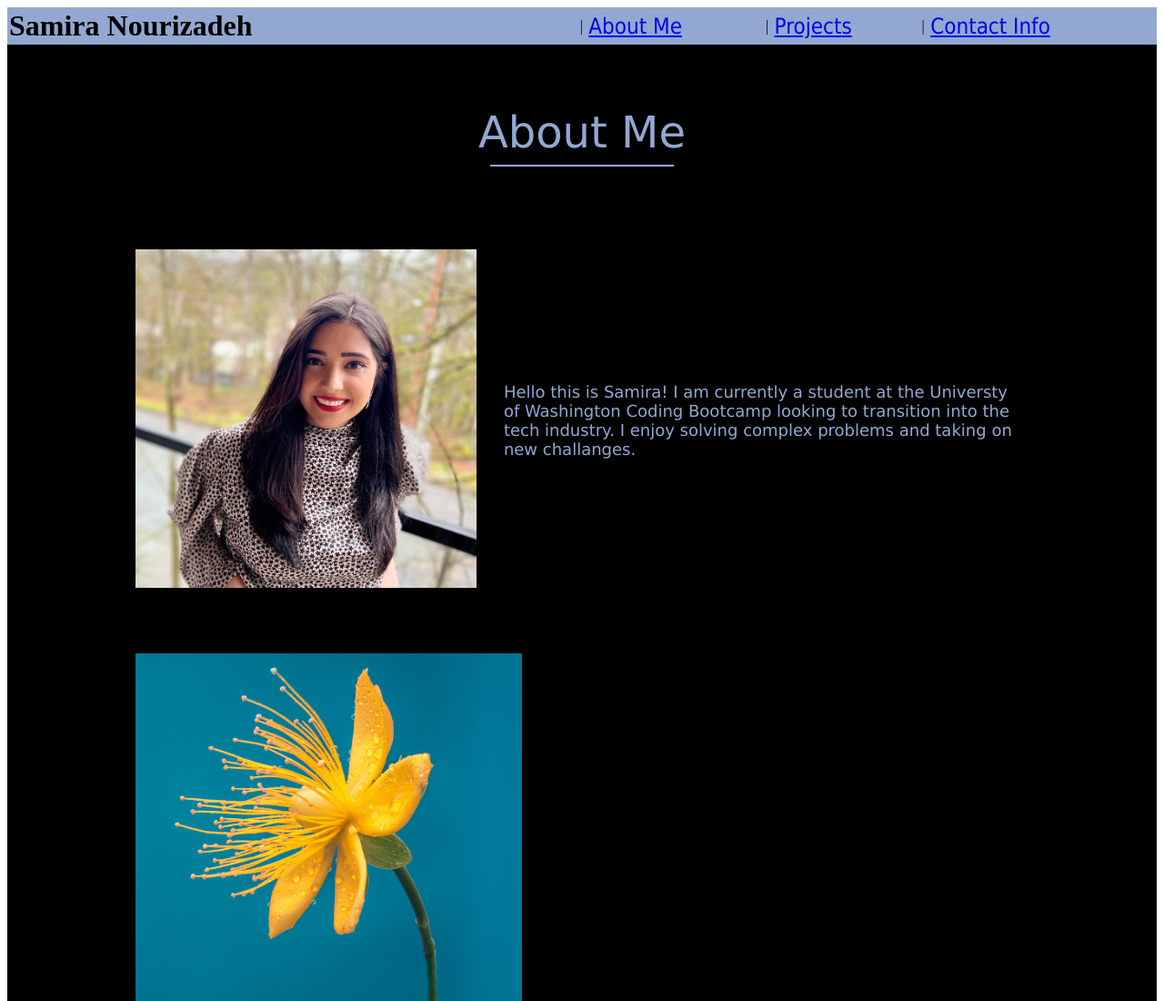
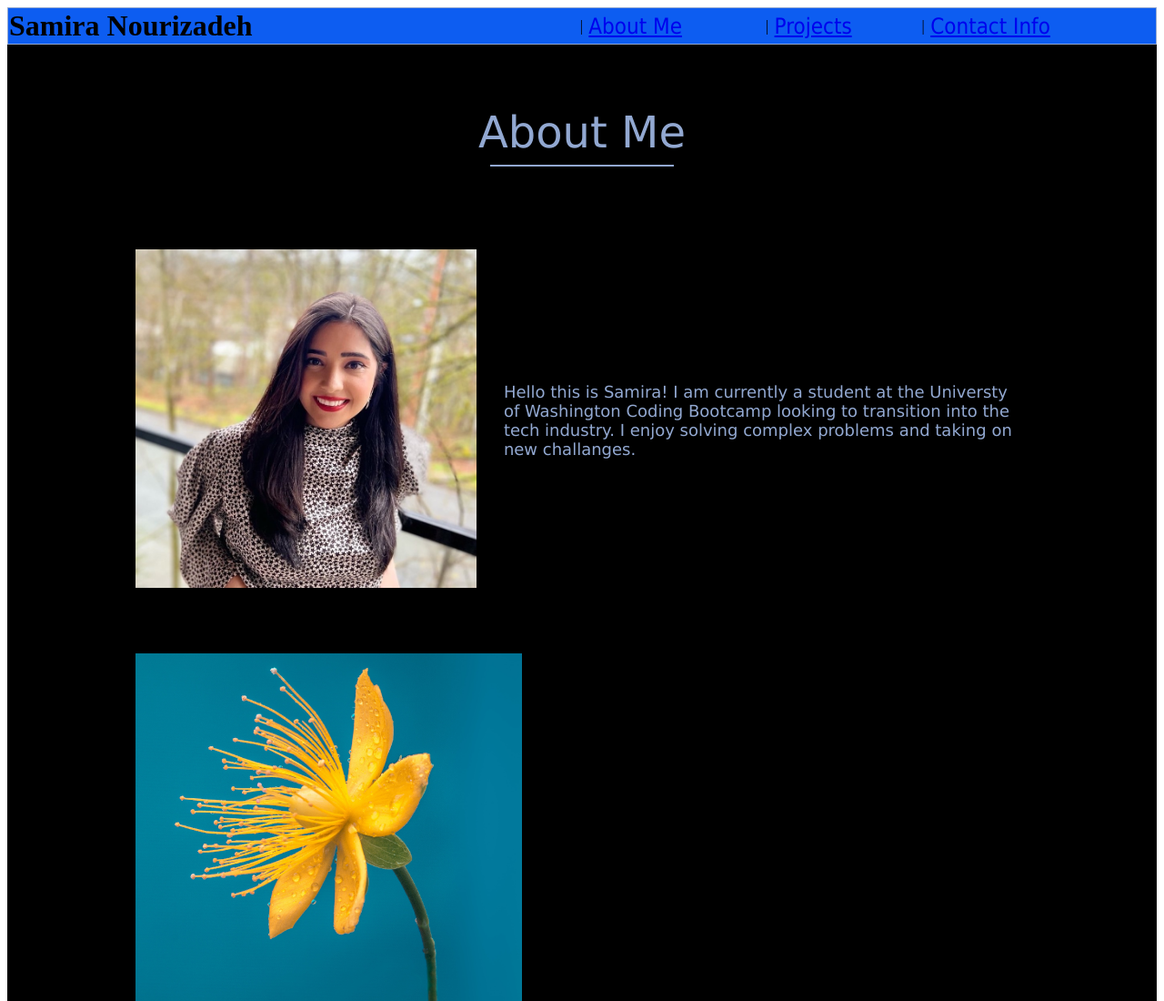
Before and after one commit to Nourizadeh29/Professional-Portfolio, a plain HTML site: page index.html in a window 1280 px wide. Shown: the top 1100 px of the page at 91% size. Drawn offline with Linux system fonts and the light colour scheme.

Commit message:
changed CSS styling background color for the whole page

```diff
--- a/style.css
+++ b/style.css
@@ -20,7 +20,7 @@
 	width: 100%;
 	padding: 25;
 	border-spacing: 0;
-	background-color: #92a8d1;
+	background-color: #0d5df1;
 	align-content: center;
 }
 
```
